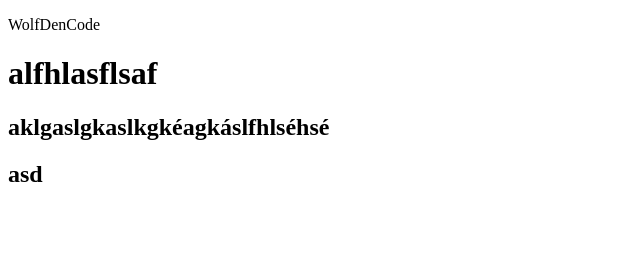
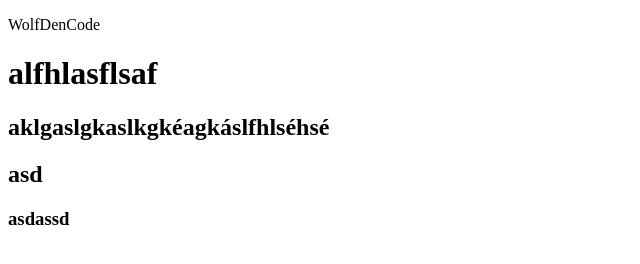
Before and after one commit to WolfDenCode/GitGuide, a plain HTML site: page index.html in a window 1280 px wide. Shown: the full height of the page, 0-640 px from the left. Drawn offline with Linux system fonts and the light colour scheme.

Commit message:
Fifth Commit

```diff
--- a/index.html
+++ b/index.html
@@ -10,6 +10,6 @@
     <h1>alfhlasflsaf</h1>
     <h2>aklgaslgkaslkgkéagkáslfhlséhsé</h2>
     <h2>asd</h2>
-    <h3></h3>
+    <h3>asdassd</h3>
   </body>
 </html>
```
